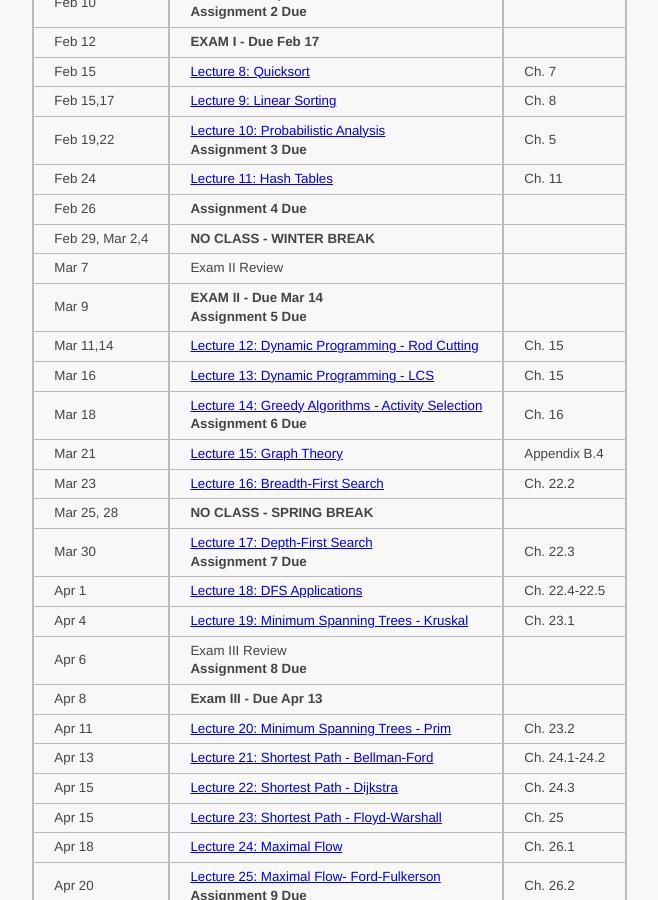
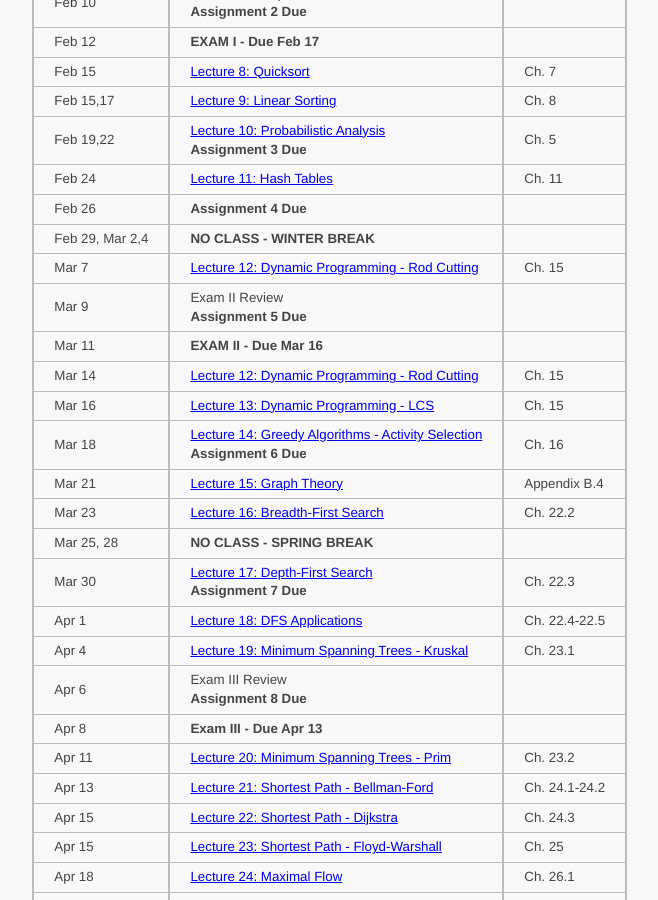
Before and after one commit to ycpcs/cs360-spring2016, a Jekyll site: the page built from schedule/index.md, in a window 1280 px wide and 900 px high, scrolled down 545 px. Shown: the whole window, without its empty margins (121-779 px from the left). Built offline with Jekyll 4.4.1, drawn with Linux system fonts in a browser that asks for light colours.

Commit message:
update exam 2 date
update exam 2 date

```diff
--- a/schedule/index.md
+++ b/schedule/index.md
@@ -29,9 +29,10 @@ All reading materials are from the course textbook:
 > Feb 24    | [Lecture 11: Hash Tables](../lectures/lecture11.html) | Ch. 11 |
 > Feb 26    | **Assignment 4 Due** |   |
 > Feb 29, Mar 2,4 | **NO CLASS - WINTER BREAK** |    |
-> Mar 7     | Exam II Review |    |
-> Mar 9     | **EXAM II - Due Mar 14** <br /> **Assignment 5 Due**              |             |
-> Mar 11,14 | [Lecture 12: Dynamic Programming - Rod Cutting](../lectures/lecture12.html) | Ch. 15 |
+> Mar 7     | [Lecture 12: Dynamic Programming - Rod Cutting](../lectures/lecture12.html) | Ch. 15 |
+> Mar 9     | Exam II Review  <br /> **Assignment 5 Due** |    |
+> Mar 11    | **EXAM II - Due Mar 16**               |             |
+> Mar 14    | [Lecture 12: Dynamic Programming - Rod Cutting](../lectures/lecture12.html) | Ch. 15 |
 > Mar 16    | [Lecture 13: Dynamic Programming - LCS](../lectures/lecture13.html) | Ch. 15 |
 > Mar 18    | [Lecture 14: Greedy Algorithms - Activity Selection](../lectures/lecture14.html) <br /> **Assignment 6 Due**  | Ch. 16 |
 > Mar 21    | [Lecture 15: Graph Theory](../lectures/lecture15.html) | Appendix B.4 |
```
Also changed, not shown: assign/assign06.md (+1 -1 lines), assign/index.md (+1 -1 lines), index.md (+2 -2 lines), lectures/index.md (+1 -1 lines).
